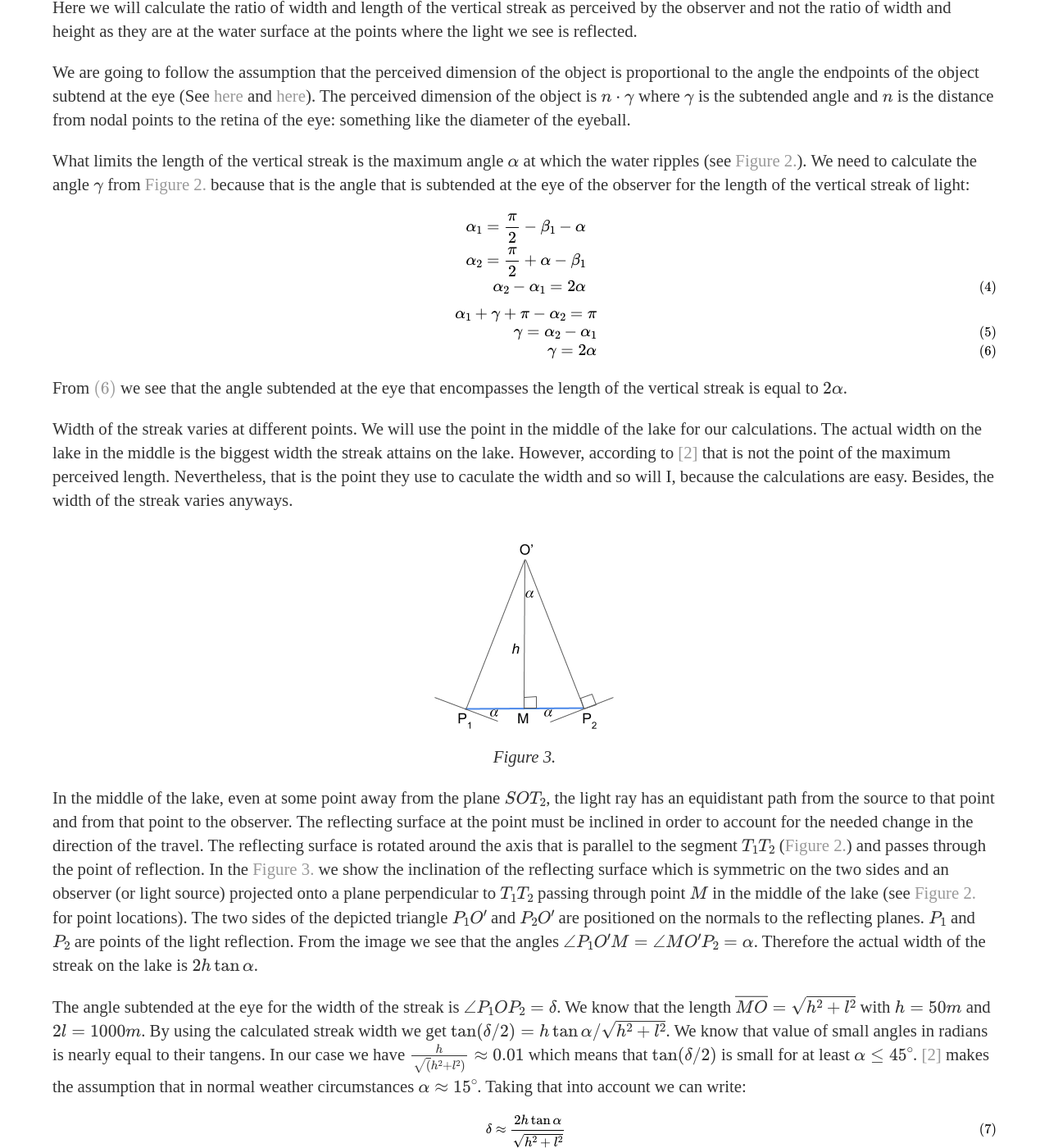
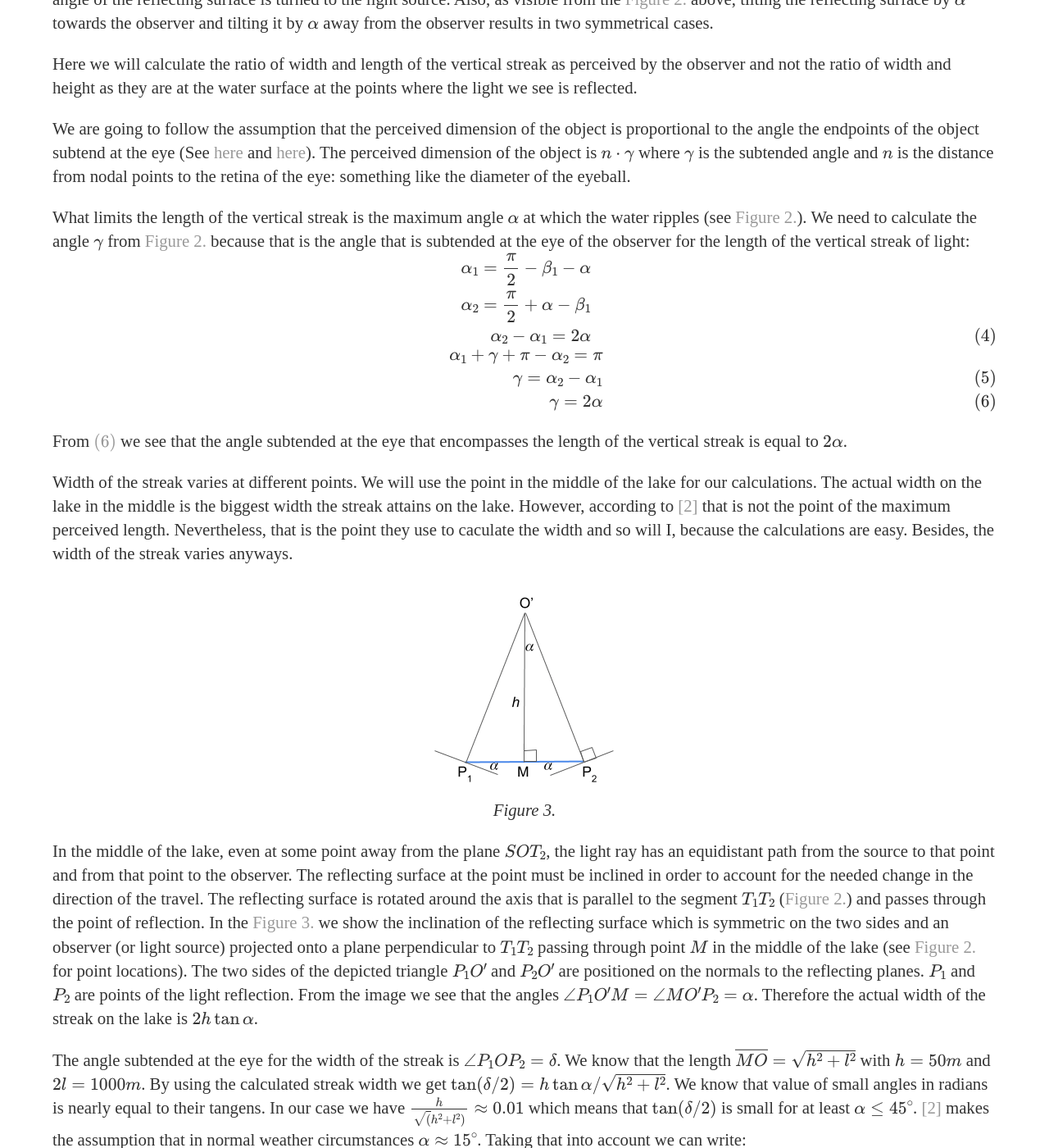
Before and after one commit to ana0209/ana0209.github.io, a Jekyll site: the page built from _posts/2020-06-25-Solutions-for-Chapter-18-in-NLA-by-Trefethen-and-Bau.md, in a window 1280 px wide and 1400 px high, scrolled down 3703 px. Shown: the whole window at 82% size. Built offline with Jekyll 4.4.1, drawn with Linux system fonts in a browser that asks for light colours; formulas are drawn with MathJax 3; some of the changed text lies outside the part shown.

Commit message:
Fix equation sizes

```diff
--- a/_posts/2020-06-25-Solutions-for-Chapter-18-in-NLA-by-Trefethen-and-Bau.md
+++ b/_posts/2020-06-25-Solutions-for-Chapter-18-in-NLA-by-Trefethen-and-Bau.md
@@ -31,8 +31,6 @@ I do not provide solutions for parts (a) and (b). I have calculated answers (c)-
 The perturbation $\delta b$ that achieves relative error of x equal to the condition number $\kappa_{b \rightarrow x}$ is one where $$\|A^+\delta b\|_2=\|A^+\|_2\|\delta b\|_2$$. We now construct that kind of $\delta b$.
 
 We know that $$\|A^+\|_2=1/\sigma_n$$ where $$\sigma_n$$ is the n-th and smallest singular value of $A$. We also know that $$A^+=V\Sigma^+U^*$$, with $$A=U\Sigma V^*$$ being a singular value decomposition of A (see [Wikipedia entry on Moore-Penrose pseudoinverse](https://en.wikipedia.org/wiki/Moore–Penrose_inverse#Singular_value_decomposition_(SVD))). $\Sigma^+$ is a diagonal matrix with i-ith diagonal entries being $1/\sigma_i$ for non-zero singular values $\sigma_i$ of $A$ and zero elsewhere. In our particular case $n=2$ and $m=3$ so $$\sigma_n=\sigma_2$$. If we choose $\delta b=U[0 \; 1 \; 0]'$ we get:
-
-
 $$\begin{eqnarray}\|A^+\delta b\|_2 &=& \|V \Sigma^+U^*U\begin{bmatrix}0 \\ 1 \\ 0\end{bmatrix}\|_2 \nonumber \\
 &=&\|\Sigma^+ \begin{bmatrix}0 \\ 1 \\ 0\end{bmatrix}\|_2 \nonumber \\ &=& \frac{1}{\sigma_2}\|\begin{bmatrix}0 \\ 1 \\ 0\end{bmatrix}\|_2 \nonumber \\ &=& \|A^+\|_2\|U \begin{bmatrix}0 \\ 1 \\ 0\end{bmatrix}\|_2 \nonumber \\ &=& \|A^+\|_2\|\delta b\|_2
 \end{eqnarray}$$
@@ -44,7 +42,6 @@ When using the above described $$\delta b$$, I obtained relative error $$err_{b
 While the previous two errors achieved the condition number exactly, the following two will do so only approximately.
 
 $$y$$ only depends on the $range(A)$. From [[1]](#1), *Tilting the range section* we see that the biggest tilt of the $range(A)$ for some fixed value of $$\|\delta A\|_2$$ is achieved when $$\delta A=\delta p \cdot v_n$$ where $v_n$ is the right singular vector of $A$ associated with its smallest singular value $\sigma_n$ which in the case of this problem is $\sigma_2$. $\delta p$ is a vector orthogonal to the range of $A$. I calculated $\delta p$ as:
-
 $$\begin{eqnarray}
 \delta p = (I-AA^+)\begin{bmatrix}1 \\ 1 \\ 0\end{bmatrix}/10^6
 \end{eqnarray}$$
@@ -52,7 +49,6 @@ $$\begin{eqnarray}
 And the final perturbation of $$A$$ is $$\delta A=\delta p v_2$$ where $v_2$ is obtained as the second column of $V$ from $A=U \Sigma V^*$.
 
 The error obtained using this perturbation was $err_{A \rightarrow y}=34639.57287$. The difference between $err_{A \rightarrow y}$ and $\kappa_{A \rightarrow y}$ can be explained by the relationship between $$y=[2 \; 2.0001 \; 2.0001]'$$ and the second left singular vector $$u_2$$. Let us look at the left singular vectors of $A$ in $U$:
-
 $$\begin{eqnarray}U=\begin{bmatrix}-5.77e-01 & 8.17e-01 & -8.76e-17 \\ -5.77e-01 & -4.08e-01 & -7.07e-01 \\ -5.77e-01 & -4.08e-01 & 7.07e-01 \end{bmatrix}\end{eqnarray}$$
 
 We see that $y$ is approximately aligned with the first left singular vector. This means it is roughly perpendicular to the plane in which the tilt for the described perturbation is made. As explained in [[1]](#1) this reduces the error by a factor of $\sin \theta$. Indeed we get $$err_{A \rightarrow y} / \sin \theta = 54771.06913$$ which is very close to $$\kappa_{A \rightarrow y}$$.
@@ -97,20 +93,16 @@ Here we will calculate the ratio of width and length of the vertical streak as p
 We are going to follow the assumption that the perceived dimension of the object is proportional to the angle the endpoints of the object subtend at the eye (See [here](https://entokey.com/the-human-eye-as-an-optical-system/) and [here](https://en.wikipedia.org/wiki/Visual_angle#The_retinal_image_and_visual_angle)). The perceived dimension of the object is $$n\cdot\gamma$$ where $$\gamma$$ is the subtended angle and $$n$$ is the distance from nodal points to the retina of the eye: something like the diameter of the eyeball.
 
 What limits the length of the vertical streak is the maximum angle $$\alpha$$ at which the water ripples (see [Figure 2.](#figure-2)). We need to calculate the angle $$\gamma$$ from [Figure 2.](#figure-2) because that is the angle that is subtended at the eye of the observer for the length of the vertical streak of light:
-
-
 $$\begin{eqnarray}
-\large{\alpha_1=\frac{\pi}{2}-\beta_1-\alpha} \nonumber \\
-\large{\alpha_2=\frac{\pi}{2}+\alpha-\beta_1} \nonumber \\
-\large{\alpha_2-\alpha_1=2\alpha}
+\alpha_1=\frac{\pi}{2}-\beta_1-\alpha \nonumber \\
+\alpha_2=\frac{\pi}{2}+\alpha-\beta_1 \nonumber \\
+\alpha_2-\alpha_1=2\alpha
 \label{eq:gamma-1}
 \end{eqnarray}$$
-
-
 $$\begin{eqnarray}
-\large{\alpha_1+\gamma+\pi-\alpha_2=\pi} \nonumber \\
-\large{\gamma=\alpha_2-\alpha_1} \\
-\large{\gamma=2\alpha}
+\alpha_1+\gamma+\pi-\alpha_2=\pi \nonumber \\
+\gamma=\alpha_2-\alpha_1 \\
+\gamma=2\alpha
 \label{eq:gamma-2}
 \end{eqnarray}$$
 
@@ -129,9 +121,8 @@ Width of the streak varies at different points. We will use the point in the mid
 In the middle of the lake, even at some point away from the plane $$SOT_2$$, the light ray has an equidistant path from the source to that point and from that point to the observer. The reflecting surface at the point must be inclined in order to account for the needed change in the direction of the travel. The reflecting surface is rotated around the axis that is parallel to the segment $$T_1T_2$$ ([Figure 2.](#figure-2)) and passes through the point of reflection. In the [Figure 3.](#figure-3) we show the inclination of the reflecting surface which is symmetric on the two sides and an observer (or light source) projected onto a plane perpendicular to $$T_1T_2$$ passing through point $$M$$ in the middle of the lake (see [Figure 2.](#figure-2) for point locations). The two sides of the depicted triangle $$P_1O'$$ and $$P_2O'$$ are positioned on the normals to the reflecting planes. $$P_1$$ and $$P_2$$ are points of the light reflection. From the image we see that the angles $$\angle P_1O'M=\angle MO'P_2=\alpha$$. Therefore the actual width of the streak on the lake is $$2 h\tan \alpha$$.
 
 The angle subtended at the eye for the width of the streak is $$\angle P_1OP_2=\delta$$. We know that the length $$\overline{MO}=\sqrt{h^2+l^2}$$ with $$h=50m$$ and $$2l=1000m$$. By using the calculated streak width we get $$\tan (\delta/2)=h \tan \alpha/\sqrt{h^2+l^2}$$. We know that value of small angles in radians is nearly equal to their tangens. In our case we have $$\frac{h}{\sqrt(h^2+l^2)}\approx 0.01$$ which means that $$\tan (\delta/2)$$ is small for at least $$\alpha \leq 45^\circ$$. [[2]](#2) makes the assumption that in normal weather circumstances $$\alpha\approx 15^\circ$$. Taking that into account we can write:
-
-<div id="mathdisplay">$$\begin{eqnarray}\delta \approx \frac{2h\tan\alpha}{\sqrt{h^2+l^2}}
-\end{eqnarray}$$</div>
+$$\begin{eqnarray} \delta \approx \frac{2h\tan\alpha}{\sqrt{h^2+l^2}}
+\end{eqnarray}$$
 
 And finally, the ratio of the perceived width and length, with assumed $$\alpha=15^\circ$$, is $$r=\frac{\delta}{\gamma}=h\tan\alpha/(\alpha\sqrt{h^2+l^2})=0.1018$$. For small $$\alpha$$ we have $$\tan\alpha \approx \alpha$$ so we can write $$r\approx\frac{h}{\sqrt(h^2+l^2)}=\sin \omega=0.0995$$. We see that for $$\alpha=15^\circ$$ the two calculations are quite close.
 
```
